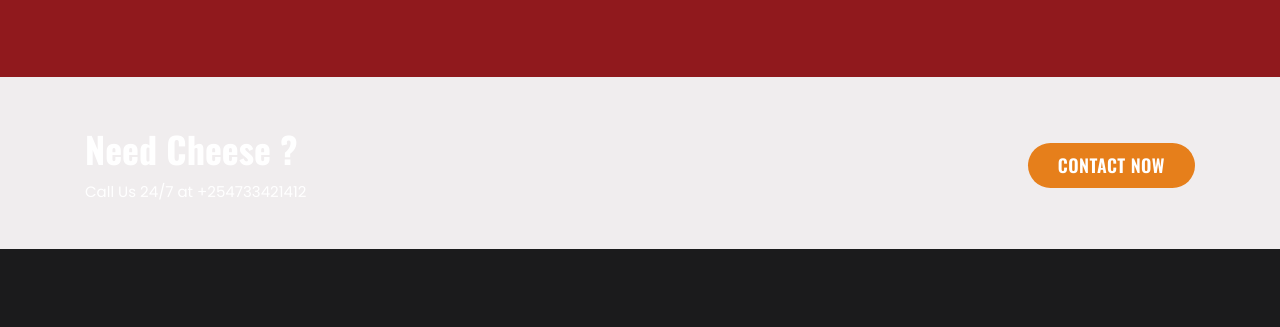
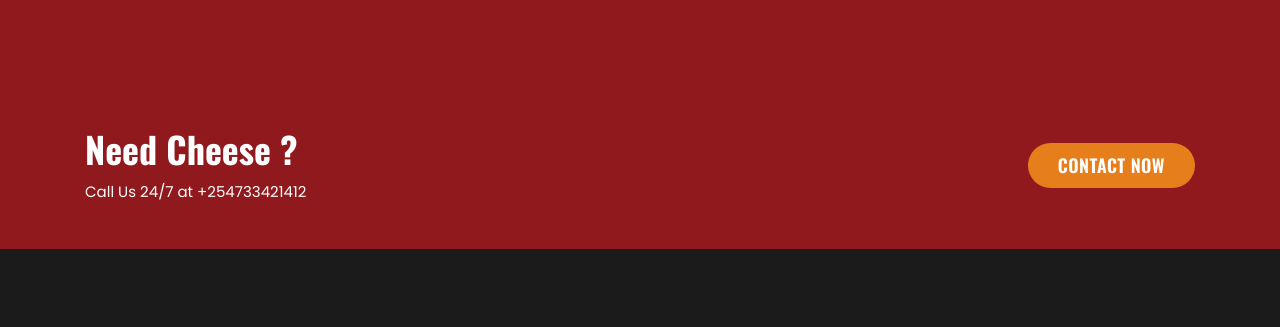
Before and after one commit to kevahwebsolutions/Menengai-Cheese, a plain HTML site: page about-us.html in a window 1280 px wide. Shown: the part 1364-1691 px from the top of the page. Drawn offline with nearby package versions, Linux system fonts and the light colour scheme; files whose address does not match are found by name.

Commit message:
Update style.css

```diff
--- a/style.css
+++ b/style.css
@@ -6,6 +6,10 @@ body .home-wrapper.home-2 .support-area {
 	background-color: #90191d;
 
 }
+body .about-wrapper .support-area {
+    background-color: #90191D;
+}
+
 .home-wrapper.home-2 .footer-area .footer-widget-area {
     background-color: #000000;
 
```
